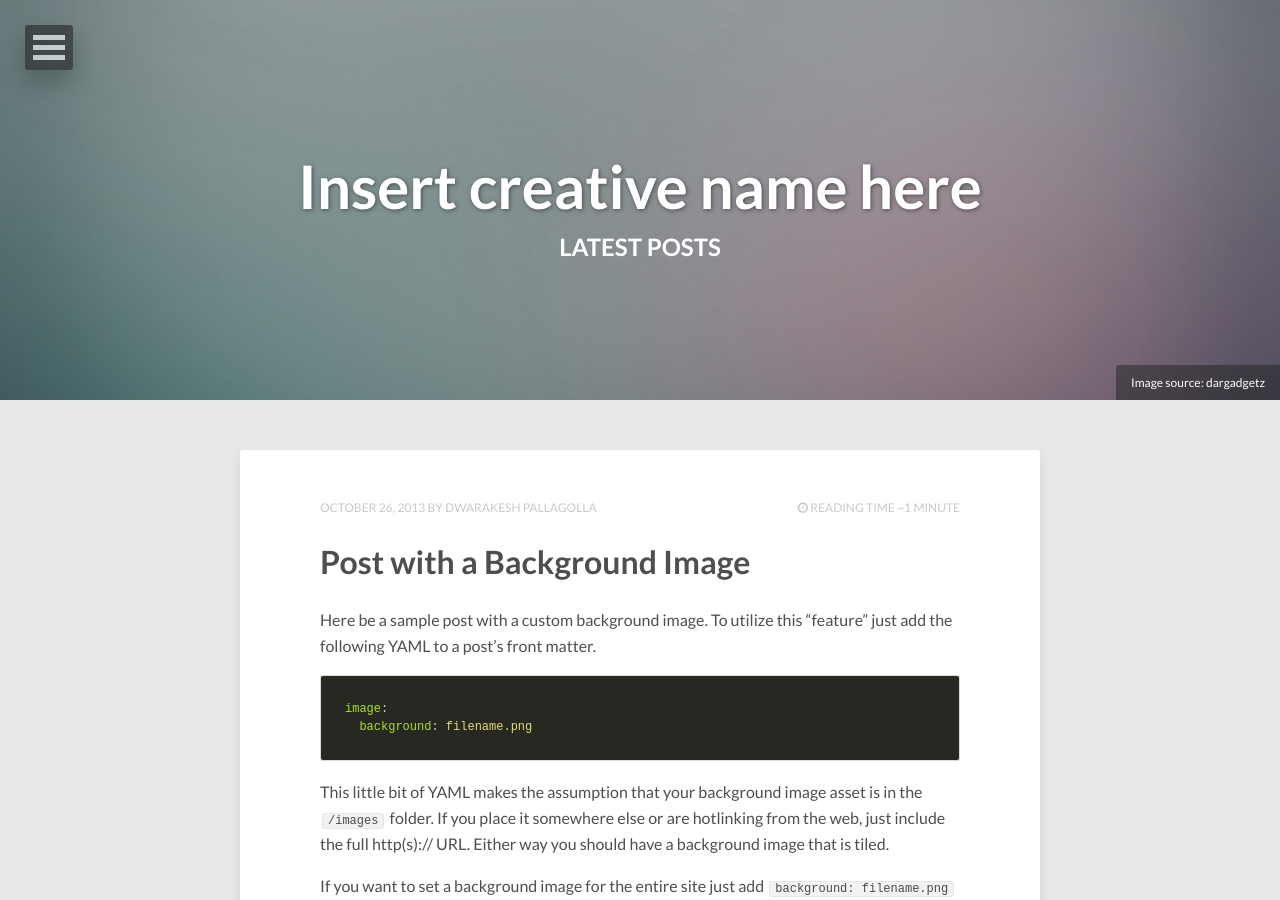
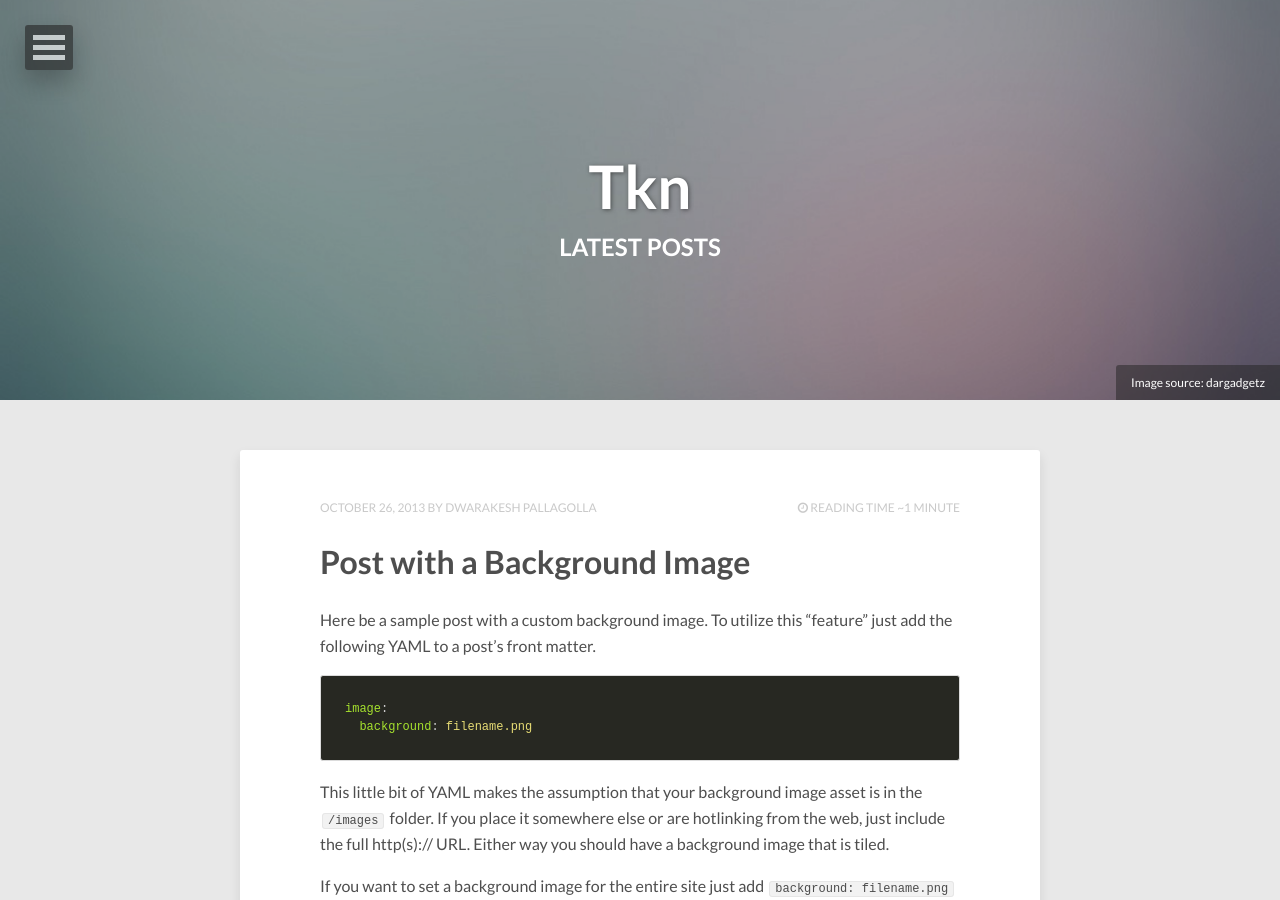
Before and after one commit to dpallagolla/dpallagolla.github.io, a Jekyll site: the page built from index.html, in a window 1280 px wide and 900 px high. Built offline with Jekyll 4.4.1, drawn with Linux system fonts in a browser that asks for light colours; nearby versions of some CDN libraries; the list of posts is cut into pages by our own code.

Commit message:
namakaran done!

```diff
--- a/Gemfile
+++ b/Gemfile
@@ -6,3 +6,6 @@ gem "jekyll-sitemap"
 gem "jekyll-feed"
 gem "jekyll-paginate"
 gem "jekyll-gist"
+
+source 'https://rubygems.org'
+gem 'github-pages', group: :jekyll_plugins
--- a/_config.yml
+++ b/_config.yml
@@ -1,4 +1,4 @@
-title:            Insert creative name here
+title:            Tkn
 description:      A place where I can organise all my projects and to keep track of awesome stuff I find on the internet and of course share the same with people!
 disqus_shortname:
 reading_time:     true
```
Also changed, not shown: images/avatar.jpg.
